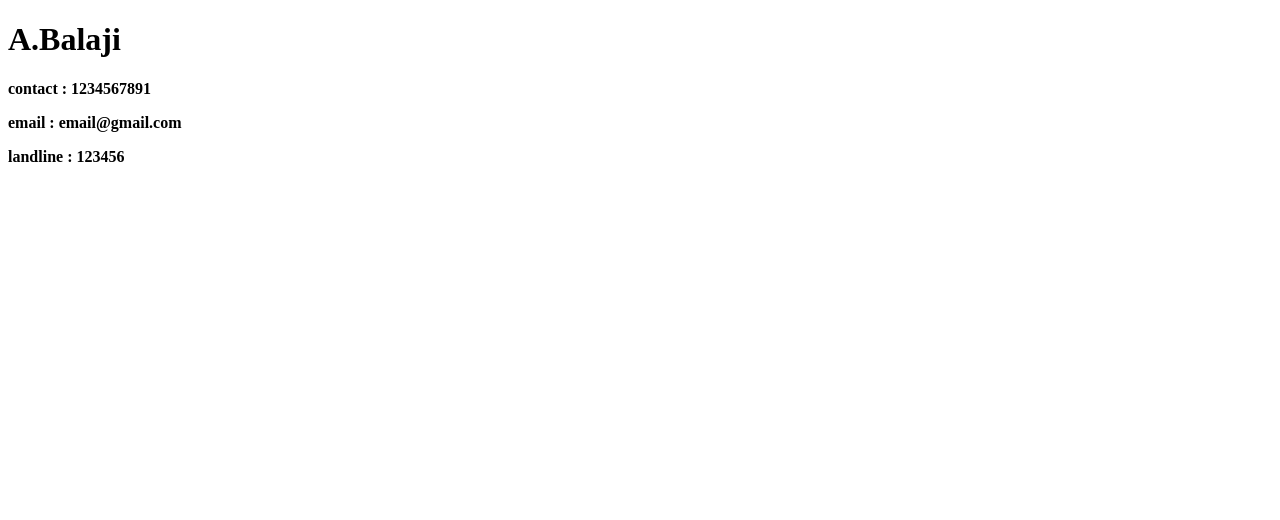
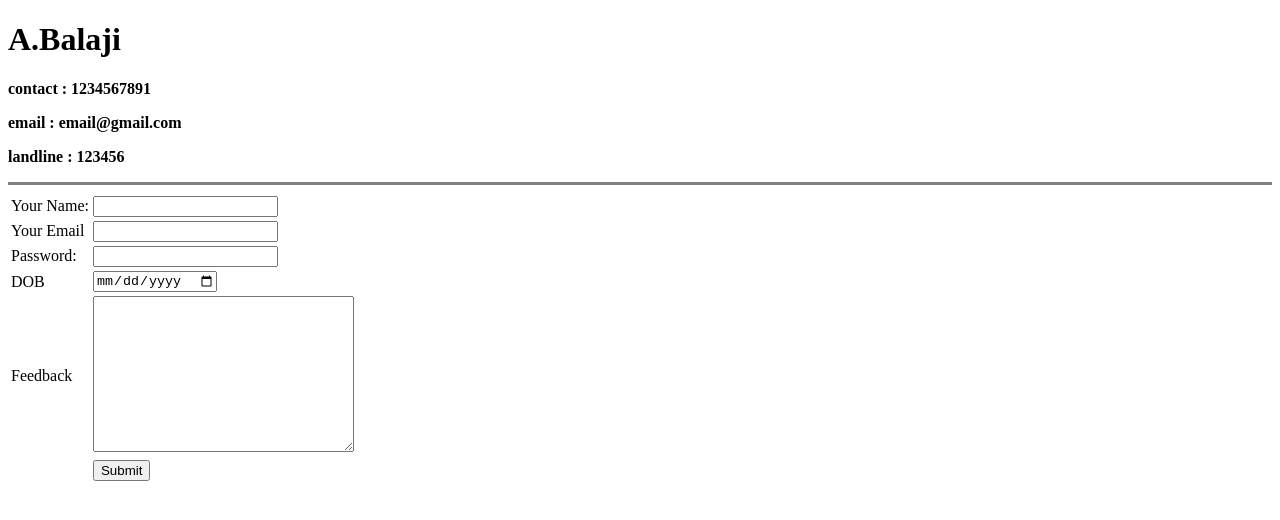
Before and after one commit to Balaji333999/cvv, a plain HTML site: page contact.html in a window 1280 px wide. Drawn offline with Linux system fonts and the light colour scheme.

Commit message:
Update contact.html

```diff
--- a/contact.html
+++ b/contact.html
@@ -9,6 +9,36 @@
     <p><strong>contact : 1234567891</strong></p>
     <p><strong>email : email@gmail.com</strong></p>
     <p><strong>landline : 123456</strong></p>
+    <hr size="3" noshade>
+    <form action="mailto:abalaji378@gmail.com">
+        <table>
+            <tr>
+                <td><label>Your Name:</label></td>
+                <td><input type="text"></td>
+            </tr>
+            <tr>
+                <td><label>Your Email</label></td>
+                <td><input type="email"></td>
+            </tr>
+            <tr>
+                <td><label>Password:</label></td>
+                <td><input type="password"></td>
+            </tr>
+            <tr>
+                <td><label>DOB</label></td>
+                <td><input type="date"></td>
 
+            </tr>
+            <tr>
+                <td><label>Feedback</label></td>
+                <td><textarea name="" id="" cols="30" rows="10"></textarea></td>
+            </tr>
+            <tr>
+                <td> </td>
+                <td><input type="submit" name="" id="save"></td>
+            </tr>
+        </table>
+
+    </form>
 </body>
 </html>
```
